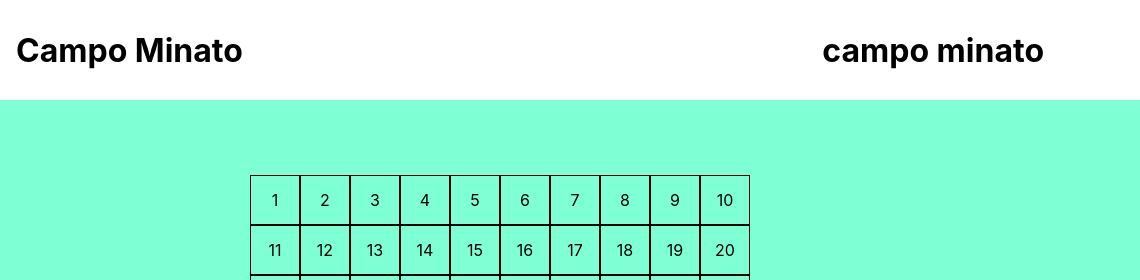
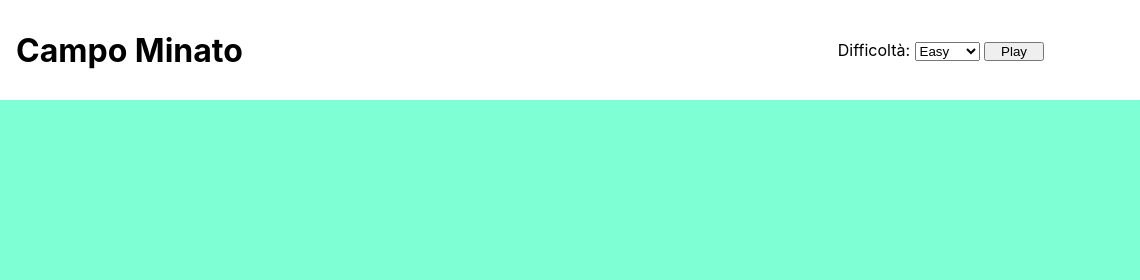
Before and after one commit to Fede180600/js-campominato-grid, a plain HTML site: page index.html in a window 1280 px wide. Shown: the top 280 px of the page, 140-1280 px from the left. Drawn offline with Linux system fonts and the light colour scheme.

Commit message:
get button from dom

```diff
--- a/css/style.css
+++ b/css/style.css
@@ -30,7 +30,10 @@ header {
     justify-content: flex-start;
     align-items: center;
     align-content: center;
+}
 
+.header-right>button {
+    padding: 0 15px;
 }
 
 .logo-container {
@@ -66,6 +69,11 @@ main{
     justify-content: flex-start;
     align-items: flex-start;
     align-content: flex-start;
+    display: none;
+}
+
+.d-block {
+    display: block;
 }
 
 .grid-item {
--- a/index.html
+++ b/index.html
@@ -21,7 +21,13 @@
                 </div>
 
                 <div class="header-right">
-                    <h1>campo minato</h1>
+                    <label for="difficulty">Difficoltà:</label>
+                    <select name="difficulty" id="difficulty">
+                        <option value="easy">Easy</option>
+                        <option value="normal">Normal</option>
+                        <option value="hard">Hard</option>
+                    </select>
+                    <button id="play">Play</button>
                 </div>
             </div>
         </header>
--- a/js/script.js
+++ b/js/script.js
@@ -1,4 +1,8 @@
 //Generare una griglia di gioco quadrata in cui ogni cella contiene un numero compreso tra 1 e 100. Quando l'utente clicca su ogni cella, la cella cliccata si colora di azzurro.
+
+// Prelevo il botton play
+const myButton = document.getElementById('play');
+console.log(play);
 
 //Genero i 100 numeri
 const gridContainer = document.querySelector('.grid-container');
```
